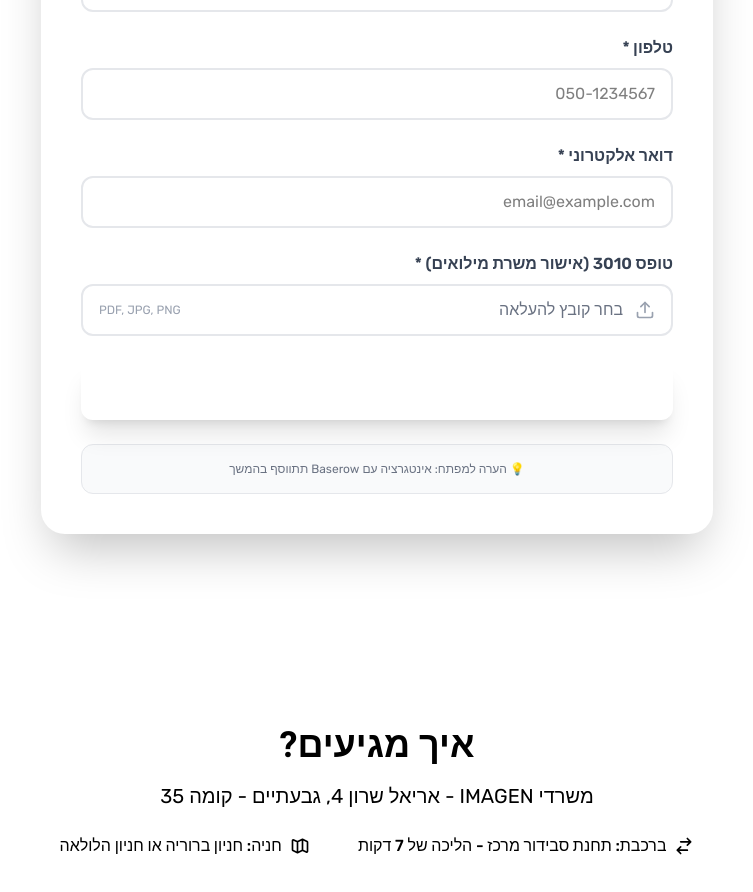
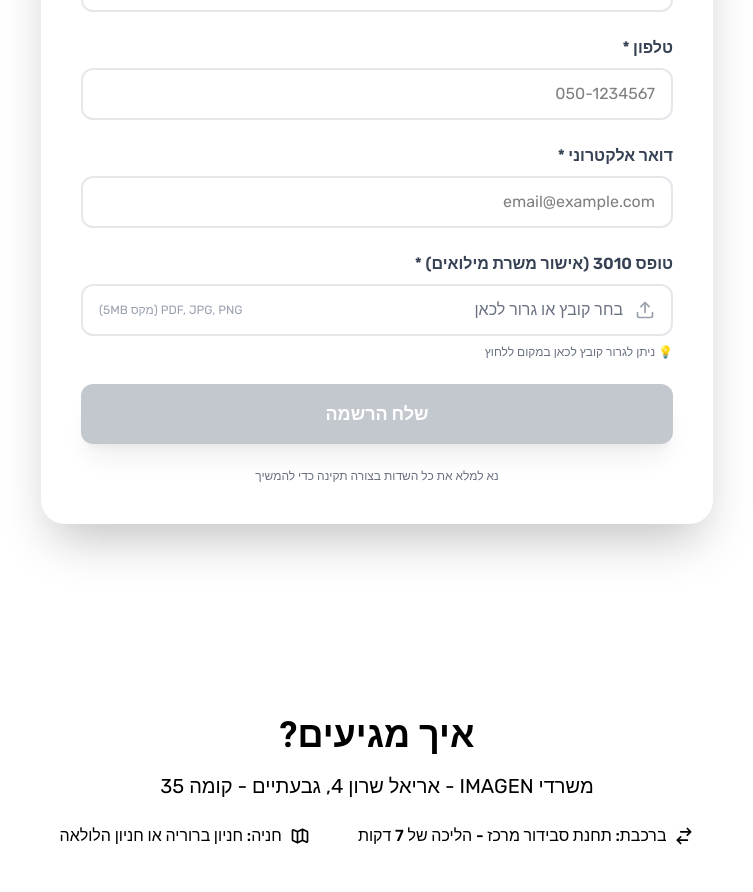
Before and after one commit to KidCrippler/hazit, a React (Vite) app in the folder event-landing/: page / in a window 1280 px wide. Shown: the part 5252-6144 px from the top of the page, without its empty margins (263-1016 px from the left). Built offline with nearby package versions, Linux system fonts and the light colour scheme; a web font is replaced by a local one.

Commit message:
More UI improvements

```diff
--- a/event-landing/src/components/RegistrationForm.jsx
+++ b/event-landing/src/components/RegistrationForm.jsx
@@ -1,6 +1,6 @@
 import { motion } from 'framer-motion';
 import { useState } from 'react';
-import { AlertCircle, Upload, CheckCircle } from 'lucide-react';
+import { AlertCircle, Upload, CheckCircle, Loader2 } from 'lucide-react';
 
 const RegistrationForm = () => {
   const [formData, setFormData] = useState({
@@ -10,7 +10,10 @@ const RegistrationForm = () => {
     file: null
   });
   const [fileName, setFileName] = useState('');
+  const [fileSize, setFileSize] = useState(0);
   const [errors, setErrors] = useState({});
+  const [isSubmitting, setIsSubmitting] = useState(false);
+  const [isDragging, setIsDragging] = useState(false);
 
   const handleInputChange = (e) => {
     const { name, value } = e.target;
@@ -21,14 +24,70 @@ const RegistrationForm = () => {
     }
   };
 
+  const processFile = (file) => {
+    const maxSize = 5 * 1024 * 1024; // 5MB in bytes
+    const allowedTypes = ['application/pdf', 'image/jpeg', 'image/jpg', 'image/png'];
+
+    if (file.size > maxSize) {
+      setErrors(prev => ({ ...prev, file: 'הקובץ גדול מדי. גודל מקסימלי: 5MB' }));
+      setFileName('');
+      setFileSize(0);
+      setFormData(prev => ({ ...prev, file: null }));
+      return false;
+    }
+
+    if (!allowedTypes.includes(file.type)) {
+      setErrors(prev => ({ ...prev, file: 'סוג קובץ לא נתמך. נא להעלות PDF, JPG או PNG' }));
+      setFileName('');
+      setFileSize(0);
+      setFormData(prev => ({ ...prev, file: null }));
+      return false;
+    }
+
+    setFormData(prev => ({ ...prev, file }));
+    setFileName(file.name);
+    setFileSize(file.size);
+    if (errors.file) {
+      setErrors(prev => ({ ...prev, file: '' }));
+    }
+    return true;
+  };
+
   const handleFileChange = (e) => {
     const file = e.target.files[0];
     if (file) {
-      setFormData(prev => ({ ...prev, file }));
-      setFileName(file.name);
-      if (errors.file) {
-        setErrors(prev => ({ ...prev, file: '' }));
+      const success = processFile(file);
+      if (!success) {
+        e.target.value = ''; // Reset file input on error
       }
+    }
+  };
+
+  const handleDragEnter = (e) => {
+    e.preventDefault();
+    e.stopPropagation();
+    setIsDragging(true);
+  };
+
+  const handleDragLeave = (e) => {
+    e.preventDefault();
+    e.stopPropagation();
+    setIsDragging(false);
+  };
+
+  const handleDragOver = (e) => {
+    e.preventDefault();
+    e.stopPropagation();
+  };
+
+  const handleDrop = (e) => {
+    e.preventDefault();
+    e.stopPropagation();
+    setIsDragging(false);
+
+    const files = e.dataTransfer.files;
+    if (files && files.length > 0) {
+      processFile(files[0]);
     }
   };
 
@@ -37,12 +96,23 @@ const RegistrationForm = () => {
 
     if (!formData.fullName.trim()) {
       newErrors.fullName = 'נא למלא שם מלא';
+    } else {
+      // Check if name has at least 2 words
+      const words = formData.fullName.trim().split(/\s+/);
+      if (words.length < 2) {
+        newErrors.fullName = 'נא להזין שם פרטי ושם משפחה';
+      }
     }
 
     if (!formData.phone.trim()) {
       newErrors.phone = 'נא למלא מספר טלפון';
-    } else if (!/^0\d{1,2}-?\d{7}$/.test(formData.phone.replace(/\s/g, ''))) {
-      newErrors.phone = 'מספר טלפון לא תקין';
+    } else {
+      // Israeli phone number validation: supports formats like 050-1234567, 0501234567, 02-1234567, 021234567
+      const cleanPhone = formData.phone.replace(/[\s-]/g, '');
+      const israeliPhoneRegex = /^0(5[0-9]|[2-4]|[8-9]|7[0-9])\d{7}$/;
+      if (!israeliPhoneRegex.test(cleanPhone)) {
+        newErrors.phone = 'מספר טלפון ישראלי לא תקין';
+      }
     }
 
     if (!formData.email.trim()) {
@@ -53,9 +123,31 @@ const RegistrationForm = () => {
 
     if (!formData.file) {
       newErrors.file = 'נא לצרף טופס 3010';
+    } else if (formData.file.size > 5 * 1024 * 1024) {
+      newErrors.file = 'הקובץ גדול מדי. גודל מקסימלי: 5MB';
     }
 
     return newErrors;
+  };
+
+  // Check if form is valid without setting errors (for button disable state)
+  const isFormValid = () => {
+    // Check full name has at least 2 words
+    const words = formData.fullName.trim().split(/\s+/);
+    if (words.length < 2) return false;
+
+    // Check Israeli phone
+    const cleanPhone = formData.phone.replace(/[\s-]/g, '');
+    const israeliPhoneRegex = /^0(5[0-9]|[2-4]|[8-9]|7[0-9])\d{7}$/;
+    if (!israeliPhoneRegex.test(cleanPhone)) return false;
+
+    // Check email
+    if (!/^[^\s@]+@[^\s@]+\.[^\s@]+$/.test(formData.email)) return false;
+
+    // Check file exists and is under 5MB
+    if (!formData.file || formData.file.size > 5 * 1024 * 1024) return false;
+
+    return true;
   };
 
   const handleSubmit = async (e) => {
@@ -67,15 +159,45 @@ const RegistrationForm = () => {
       return;
     }
 
-    // TODO: Integrate with Baserow API
-    // This is a placeholder - actual integration will be added later
-    console.log('Form submitted:', formData);
-    alert('הטופס התקבל בהצלחה! (אינטגרציה ל-Baserow תתווסף בהמשך)');
+    setIsSubmitting(true);
 
-    // Reset form
-    setFormData({ fullName: '', phone: '', email: '', file: null });
-    setFileName('');
-    setErrors({});
+    try {
+      // Create FormData for file upload
+      const formDataToSend = new FormData();
+      formDataToSend.append('fullName', formData.fullName);
+      formDataToSend.append('phone', formData.phone);
+      formDataToSend.append('email', formData.email);
+      formDataToSend.append('file', formData.file);
+      formDataToSend.append('fileName', formData.file.name);
+
+        // Send to n8n webhook
+        const response = await fetch('https://primary-production-759d0.up.railway.app/webhook-test/hazit-registration', {
+          method: 'POST',
+          body: formDataToSend,
+        });
+
+      const result = await response.json();
+
+      if (response.ok) {
+        alert('הרשמה התקבלה בהצלחה! נתראה באירוע 🎉');
+        // Reset form
+        setFormData({ fullName: '', phone: '', email: '', file: null });
+        setFileName('');
+        setFileSize(0);
+        setErrors({});
+        document.getElementById('file').value = ''; // Reset file input
+      } else if (response.status === 429) {
+        // 100 applicant limit reached
+        alert(result.message || 'מצטערים, הגענו למספר המקסימלי של משתתפים.');
+      } else {
+        throw new Error(result.message || 'אירעה שגיאה');
+      }
+    } catch (error) {
+      console.error('Error submitting form:', error);
+      alert('אירעה שגיאה בשליחת הטופס. אנא נסה שנית או פנה לתמיכה.');
+    } finally {
+      setIsSubmitting(false);
+    }
   };
 
   return (
@@ -192,65 +314,99 @@ const RegistrationForm = () => {
                 )}
               </div>
 
-              {/* File Upload */}
+              {/* File Upload with Drag & Drop */}
               <div>
                 <label htmlFor="file" className="block text-right text-gray-700 font-semibold mb-2">
                   טופס 3010 (אישור משרת מילואים) <span className="text-coral">*</span>
                 </label>
-                <div className="relative">
+                <div
+                  className="relative"
+                  onDragEnter={handleDragEnter}
+                  onDragOver={handleDragOver}
+                  onDragLeave={handleDragLeave}
+                  onDrop={handleDrop}
+                >
                   <input
                     type="file"
                     id="file"
                     name="file"
                     onChange={handleFileChange}
-                    accept=".pdf,.jpg,.jpeg,.png"
+                    accept=".pdf,.jpg,.jpeg,.png,image/jpeg,image/png,application/pdf"
                     className="hidden"
+                    disabled={isSubmitting}
                   />
                   <label
                     htmlFor="file"
-                    className={`flex items-center justify-between w-full px-4 py-3 border-2 rounded-xl cursor-pointer transition-all hover:border-olive ${
-                      errors.file
+                    className={`flex flex-col md:flex-row items-center justify-between w-full px-4 py-4 md:py-3 border-2 rounded-xl cursor-pointer transition-all ${
+                      isDragging
+                        ? 'border-olive bg-olive/10 scale-[1.02]'
+                        : errors.file
                         ? 'border-red-300 hover:border-red-500'
                         : fileName
                         ? 'border-olive bg-olive/5'
-                        : 'border-gray-200'
-                    }`}
+                        : 'border-gray-200 hover:border-olive'
+                    } ${isSubmitting ? 'opacity-50 cursor-not-allowed' : ''}`}
                   >
-                    <div className="flex items-center gap-3">
+                    <div className="flex items-center gap-3 mb-2 md:mb-0">
                       {fileName ? (
-                        <CheckCircle className="w-5 h-5 text-olive" />
+                        <CheckCircle className="w-5 h-5 text-olive flex-shrink-0" />
                       ) : (
-                        <Upload className="w-5 h-5 text-gray-400" />
+                        <Upload className={`w-5 h-5 flex-shrink-0 ${isDragging ? 'text-olive' : 'text-gray-400'}`} />
                       )}
-                      <span className={fileName ? 'text-olive font-medium' : 'text-gray-500'}>
-                        {fileName || 'בחר קובץ להעלאה'}
-                      </span>
+                      <div className="flex flex-col items-start">
+                        <span className={fileName ? 'text-olive font-medium' : isDragging ? 'text-olive font-medium' : 'text-gray-500'}>
+                          {isDragging ? 'שחרר כאן...' : fileName || 'בחר קובץ או גרור לכאן'}
+                        </span>
+                        {fileName && fileSize > 0 && (
+                          <span className="text-xs text-gray-400">
+                            {(fileSize / 1024 / 1024).toFixed(2)} MB
+                          </span>
+                        )}
+                      </div>
                     </div>
-                    <span className="text-xs text-gray-400">PDF, JPG, PNG</span>
+                    <span className="text-xs text-gray-400 text-center md:text-left">PDF, JPG, PNG (מקס 5MB)</span>
                   </label>
                 </div>
                 {errors.file && (
                   <p className="text-red-500 text-sm mt-1 text-right">{errors.file}</p>
                 )}
+                <p className="text-xs text-gray-500 mt-2 text-right hidden md:block">
+                  💡 ניתן לגרור קובץ לכאן במקום ללחוץ
+                </p>
               </div>
 
               {/* Submit Button */}
               <motion.button
-                whileHover={{ scale: 1.02 }}
-                whileTap={{ scale: 0.98 }}
+                whileHover={!isSubmitting && isFormValid() ? { scale: 1.02 } : {}}
+                whileTap={!isSubmitting && isFormValid() ? { scale: 0.98 } : {}}
                 type="submit"
-                className="w-full bg-olive-dark hover:bg-olive text-white font-bold text-lg py-4 rounded-xl shadow-xl hover:shadow-2xl transition-all duration-300 focus:outline-none focus:ring-4 focus:ring-olive/30"
+                disabled={isSubmitting || !isFormValid()}
+                style={{
+                  backgroundColor: isSubmitting ? '#748650' : !isFormValid() ? '#9ca3af' : '#5c6a40',
+                  color: '#ffffff',
+                  cursor: !isFormValid() || isSubmitting ? 'not-allowed' : 'pointer'
+                }}
+                className={`w-full text-white font-bold text-lg py-4 rounded-xl shadow-xl transition-all duration-300 focus:outline-none focus:ring-4 focus:ring-olive/30 flex items-center justify-center gap-2 ${
+                  !isFormValid() || isSubmitting ? 'opacity-60' : 'hover:shadow-2xl'
+                }`}
               >
-                שלח הרשמה
+                {isSubmitting ? (
+                  <>
+                    <Loader2 className="w-5 h-5 animate-spin text-white" />
+                    <span className="text-white font-bold">שולח...</span>
+                  </>
+                ) : (
+                  <span className="text-white font-bold">שלח הרשמה</span>
+                )}
               </motion.button>
+
+              {/* Form status hint */}
+              {!isFormValid() && !isSubmitting && (
+                <p className="text-xs text-gray-500 text-center mt-2">
+                  נא למלא את כל השדות בצורה תקינה כדי להמשיך
+                </p>
+              )}
             </form>
-
-            {/* Developer Note */}
-            <div className="mt-6 p-4 bg-gray-50 rounded-xl border border-gray-200">
-              <p className="text-xs text-gray-500 text-center">
-                💡 הערה למפתח: אינטגרציה עם Baserow תתווסף בהמשך
-              </p>
-            </div>
           </div>
         </motion.div>
       </div>
```
Also changed, not shown: 1 other file (tests, documents, lock files or other folders).
